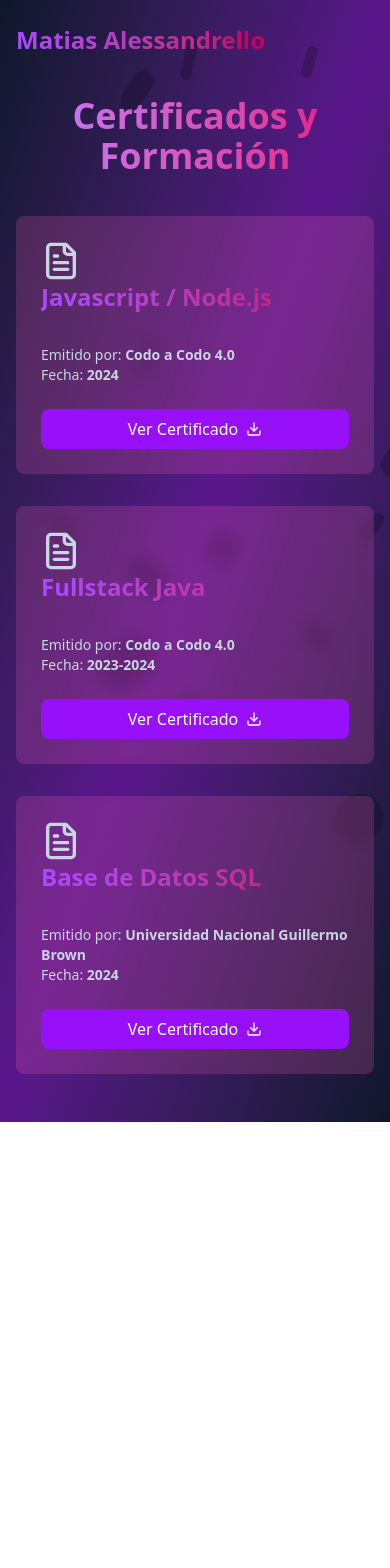
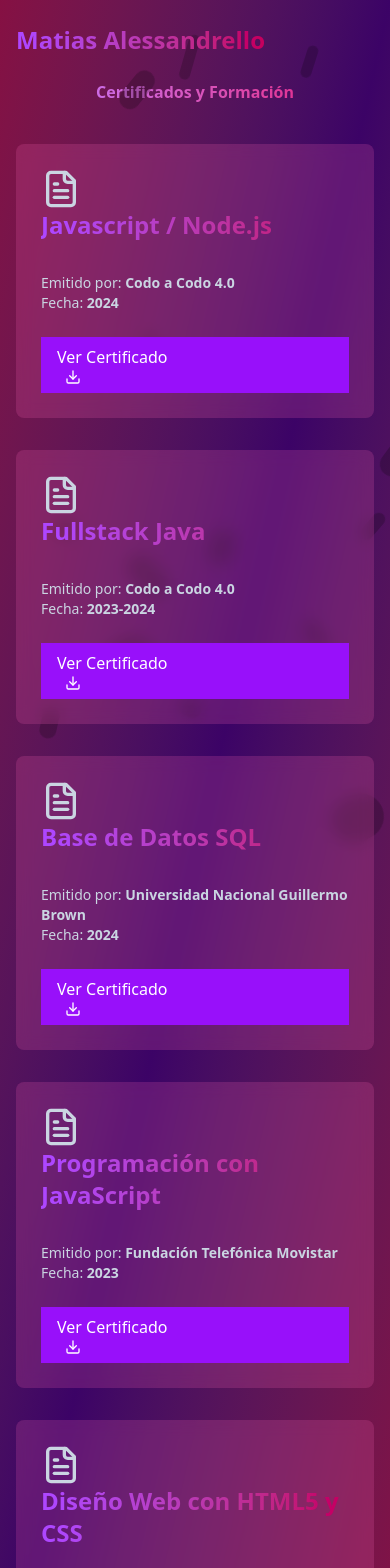
Before and after one commit to malessan4/matialess-portfolio, a Next.js app: page /certificados in a window 390 px wide. Shown: the top 1568 px of the page. Before the commit the page ends 1122 px from the top, so only its background shows below. Built offline with nearby package versions, Linux system fonts and the light colour scheme.

Commit message:
se ajustaron toda las vistas, se completo con toda la data Listo para deploy  (ETAPA DE REVISION)

```diff
--- a/lib/data.ts
+++ b/lib/data.ts
@@ -58,5 +58,17 @@ export const certificatesData = [
     date: "2024",
     fileUrl: "/certificates/SQL.pdf",
   },
+    {
+    title: "Programación con JavaScript",
+    issuer: "Fundación Telefónica Movistar",
+    date: "2023",
+    fileUrl: "/certificates/telefonica-javascript.pdf",
+  },
+    {
+    title: "Diseño Web con HTML5 y CSS",
+    issuer: "Fundación Telefónica Movistar",
+    date: "2023",
+    fileUrl: "/certificates/telefonica-web.pdf",
+  },
   // ... Agrega más certificados aquí
 ] as const;
--- a/src/app/certificados/page.tsx
+++ b/src/app/certificados/page.tsx
@@ -44,22 +44,31 @@ export default function CertificatesPage() {
     );
 
     return (
-        <main className="min-h-screen bg-gradient-to-br from-slate-900 via-purple-900 to-slate-900 text-white pt-24 pb-12">
+        <main className={`min-h-screen pt-20 bg-gradient-to-br
+                 transition-colors duration-1500 ease-in-out
+                 ${theme === 'light'
+                ? 'from-pink-900 via-purple-950 to-pink-900'
+                : 'from-gray-900 via-green-900 to-gray-900'
+            }`}
+        >
             <BackgroundParticles />
             <div className="container mx-auto px-4">
                 <motion.h1
-                    className="text-4xl md:text-5xl font-bold mb-10 text-center bg-clip-text text-transparent bg-gradient-to-r from-purple-400 to-pink-600"
+                    className={`"text-4xl md:text-5xl font-bold mb-10 text-center bg-clip-text text-transparent bg-gradient-to-r
+                    transition-colors duration-1500 ease-in-out
+                       ${theme === 'light' ? 'from-purple-400 to-pink-600' : 'from-green-800 to-green-200'}
                     initial={{ opacity: 0, y: -20 }}
                     animate={{ opacity: 1, y: 0 }}
                     transition={{ duration: 0.5 }}
-                >
+                    `}>
                     Certificados y Formación
                 </motion.h1>
+
                 <div className="grid grid-cols-1 md:grid-cols-2 lg:grid-cols-3 gap-8">
                     {certificatesData.map((cert, index) => (
                         <motion.div
                             key={index}
-                            className={`p-6 rounded-lg backdrop-blur-sm border
+                            className={`p-6 rounded-lg backdrop-blur-sm border transition-colors duration-1500
                                 ease-in-out
                            ${theme === 'light'
                                     ? 'bg-pink-400/20 border-transparent hover:border-purple-500'
@@ -101,9 +110,11 @@ export default function CertificatesPage() {
                                     href={cert.fileUrl}
                                     target="_blank"
                                     rel="noopener noreferrer"
-                                    className={`inline-flex items-center justify-center w-full px-4 py-2 bg-purple-600
-                                         hover:bg-purple-700 rounded-lg font-medium transition-colors duration-300 transform hover:scale-110"
-                                `}>
+                                    className={`items-center justify-center w-full px-4 py-2 transform hover:scale-105 inline-block
+                         transition-colors duration-1500
+                         ${theme === 'light'
+                                            ? 'bg-purple-600 hover:bg-purple-700 text-white'
+                                            : 'bg-green-600 hover:bg-green-700 text-white'}`}>
                                     Ver Certificado
                                     <Download className="w-4 h-4 ml-2" />
                                 </Link>
--- a/src/app/page.tsx
+++ b/src/app/page.tsx
@@ -69,11 +69,11 @@ export default function Home() {
 
   return (
     <main
-      className={`min-h-screen pt-20 bg-gradient-to-r
+      className={`min-h-screen pt-20 bg-gradient-to-br
                  transition-colors duration-1500 ease-in-out
                  ${theme === 'light'
-          ? 'from-pink-900 to-purple-950'
-          : 'from-gray-900 to-green-900'
+          ? 'from-pink-900 via-purple-950 to-pink-900'
+          : 'from-gray-900 via-green-900 to-gray-900'
         }`}
     >
       {/* Hero Section */}
@@ -119,10 +119,26 @@ export default function Home() {
           >
             <Link
               href="/projects"
-              className={`px-8 py-3 rounded-lg font-medium transform hover:scale-110
+              className={`px-8 py-3 border rounded-lg font-medium transform hover:scale-110
 
-             transition-[transform,background-color]
-             duration-[300ms,1500ms]
+             transition-[transform,background-color,border-color]
+             duration-[1000ms,300ms,1300ms]
+             ease-in-out
+
+             ${theme === 'light'
+                  ? 'border-purple-400 text-purple-200 hover:bg-purple-800/30'
+                  : 'border-green-400 text-green-200 hover:bg-green-600/70'
+                }`}
+            >
+              Ver Proyectos
+            </Link>
+
+            <Link
+              href="#about"
+              className={`px-8 py-3  rounded-lg font-medium transform hover:scale-120
+
+             transition-[transform,background-color,border-color]
+             duration-[1000ms,1500ms,1500ms]
              ease-in-out
 
              ${theme === 'light'
@@ -130,12 +146,12 @@ export default function Home() {
                   : 'bg-green-600 hover:bg-green-800 text-white'
                 }`}
             >
-              Ver Proyectos
+              Sobre Mí
             </Link>
+
             <Link
               href="/contact"
               className={`px-8 py-3 border rounded-lg font-medium transform hover:scale-110
-
 
              transition-[transform,background-color,border-color]
              duration-[500ms,300ms,1300ms]
```
Also changed, not shown: 2 other files (tests, documents, lock files or other folders).
